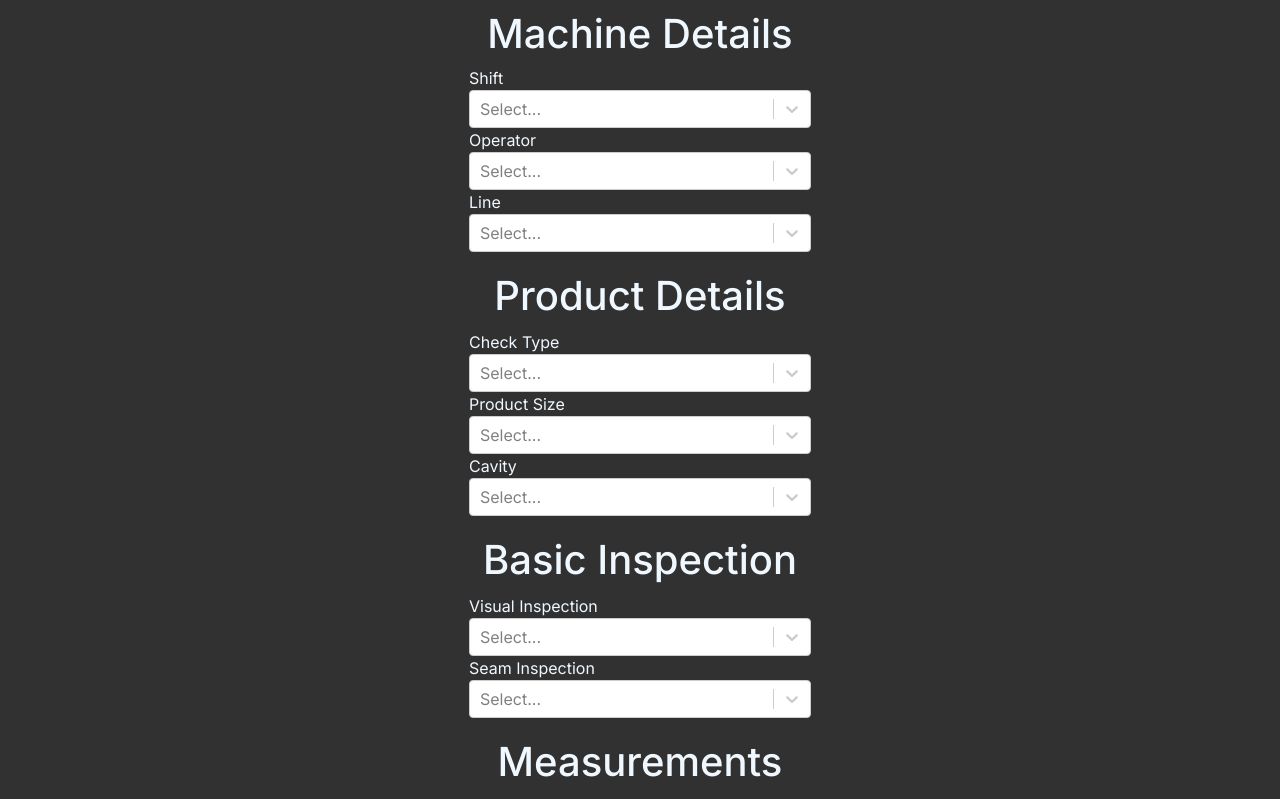
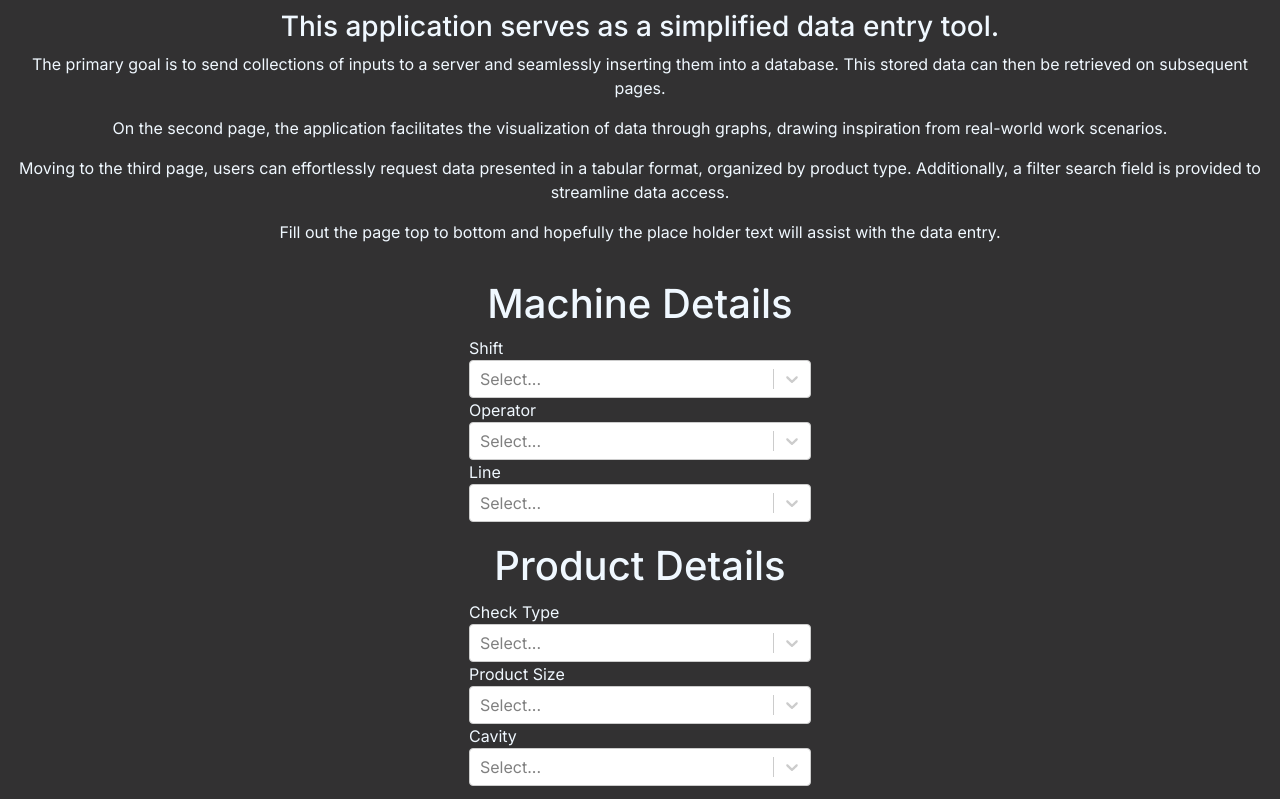
Before and after one commit to LewieM1995/ringcon, a Next.js app: page / in a window 1280 px wide. Shown: the top 799 px of the page. Built offline with nearby package versions, Linux system fonts and the light colour scheme.

Commit message:
Description additon

```diff
--- /dev/null
+++ b/src/app/Description.js
@@ -0,0 +1,13 @@
+
+
+export default function Description() {
+  return (
+    <section style={{textAlign:'center', padding:'10px'}}>
+        <h3>This application serves as a simplified data entry tool.</h3>
+        <p>The primary goal is to send collections of inputs to a server and seamlessly inserting them into a database. This stored data can then be retrieved on subsequent pages.</p>
+        <p>On the second page, the application facilitates the visualization of data through graphs, drawing inspiration from real-world work scenarios.</p>
+        <p>Moving to the third page, users can effortlessly request data presented in a tabular format, organized by product type. Additionally, a filter search field is provided to streamline data access.</p>
+        <p>Fill out the page top to bottom and hopefully the place holder text will assist with the data entry.</p>
+    </section>
+  );
+}
--- a/src/app/comps/DataInputs.js
+++ b/src/app/comps/DataInputs.js
@@ -1,7 +1,7 @@
 "use client";
 
 import '../comps/comps.css'
-import Dropdown from './DropDown';
+import Dropdown from '../../../sharedcomps/DropDown';
 
 function DataInputs({ typeCheck, selectedSize, selectCavity, inspectionValue, seamInspection, handleCavity, handleSeamInspec, handleSize, handleTypeCheck, handleVisualInspec, weight, handleWeight, handleHeight, height, handleMinWallThickness, minWallThickness }) {
 
--- a/src/app/comps/MachineDetails.js
+++ b/src/app/comps/MachineDetails.js
@@ -1,7 +1,7 @@
 "use client";
 
 import '../comps/comps.css'
-import Dropdown from './DropDown';
+import Dropdown from '../../../sharedcomps/DropDown';
 
 function DrpDwnInputs( {shiftValue, lineValue, operatorName, handleLineValue, handleOperatorName, handleShift} ) {
 
--- a/src/app/global.css
+++ b/src/app/global.css
@@ -4,12 +4,14 @@ body {
 }
 
 .main .main-container {
-    display: flex;
-    justify-content: center;
+    display: grid;
+    grid-template-columns: (2, 1fr);
 }
 
 .main-container h1,
-.main-container label {
+.main-container label,
+.main-container p,
+.main-container h3 {
     color: aliceblue;
 }
 
--- a/src/app/graphs/page.js
+++ b/src/app/graphs/page.js
@@ -5,7 +5,7 @@ import Charts from './Chart';
 import Link from 'next/link';
 import { useState } from 'react';
 import './graph.css';
-import Dropdown from '../comps/DropDown';
+import Dropdown from '../../../sharedcomps/DropDown';
 import { Button } from 'react-bootstrap';
 import 'bootstrap/dist/css/bootstrap.min.css';
 import { calculateBarData, testfunc, testfuncTwo } from './CalcBarData';
--- a/src/app/page.js
+++ b/src/app/page.js
@@ -3,12 +3,14 @@
 import MainPage from './comps/MainPage';
 import 'bootstrap/dist/css/bootstrap.min.css';
 import './global.css';
+import Description from './Description';
 
 export default function Home() {
 
 
   return (
    <main className="main main-container">
+      <Description />
       <MainPage />
    </main>
   );
--- a/src/app/tables/page.js
+++ b/src/app/tables/page.js
@@ -1,7 +1,7 @@
 'use client'
 
 import { useState, useEffect } from "react";
-import Dropdown from "../comps/DropDown";
+import Dropdown from "../../../sharedcomps/DropDown";
 import Link from 'next/link';
 import './table.css'
 import { Button, Form } from "react-bootstrap";
```
Also changed, not shown: sharedcomps/DropDown.js (renamed from src/app/comps/DropDown.js).
